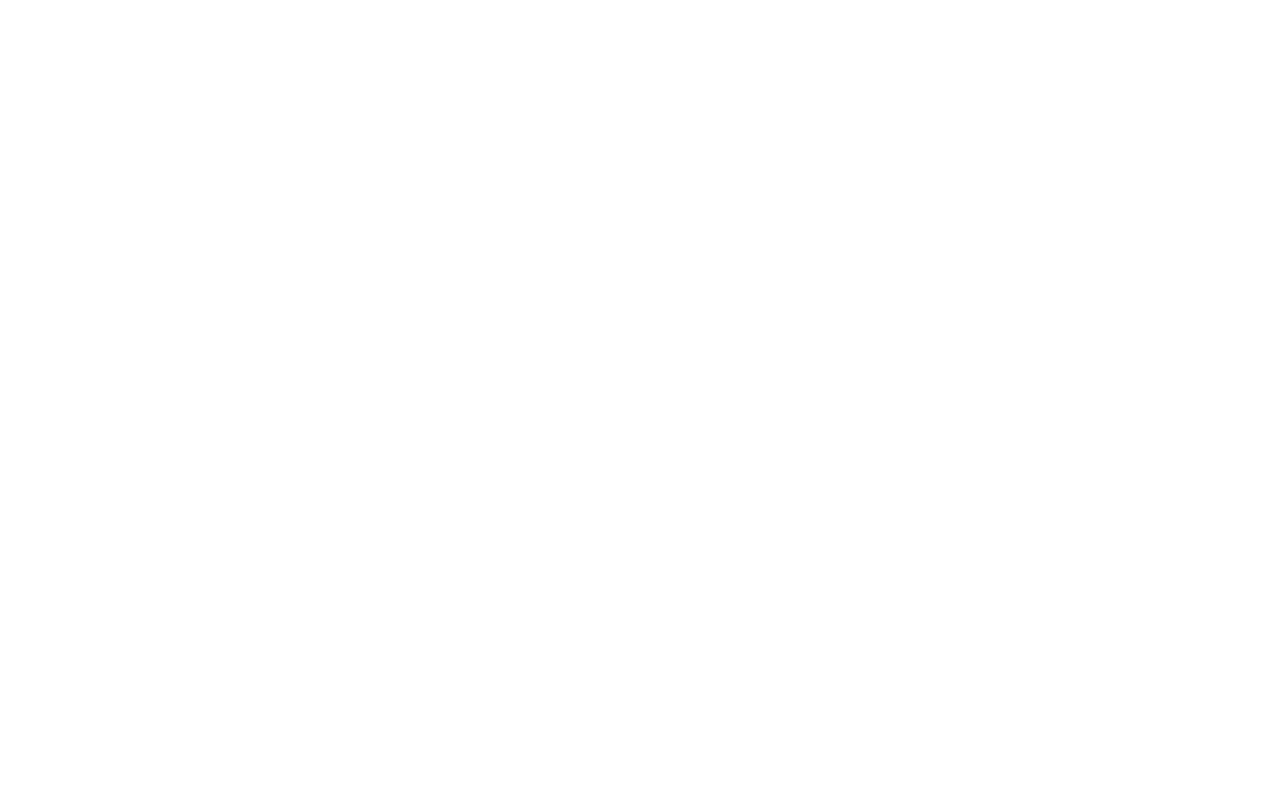
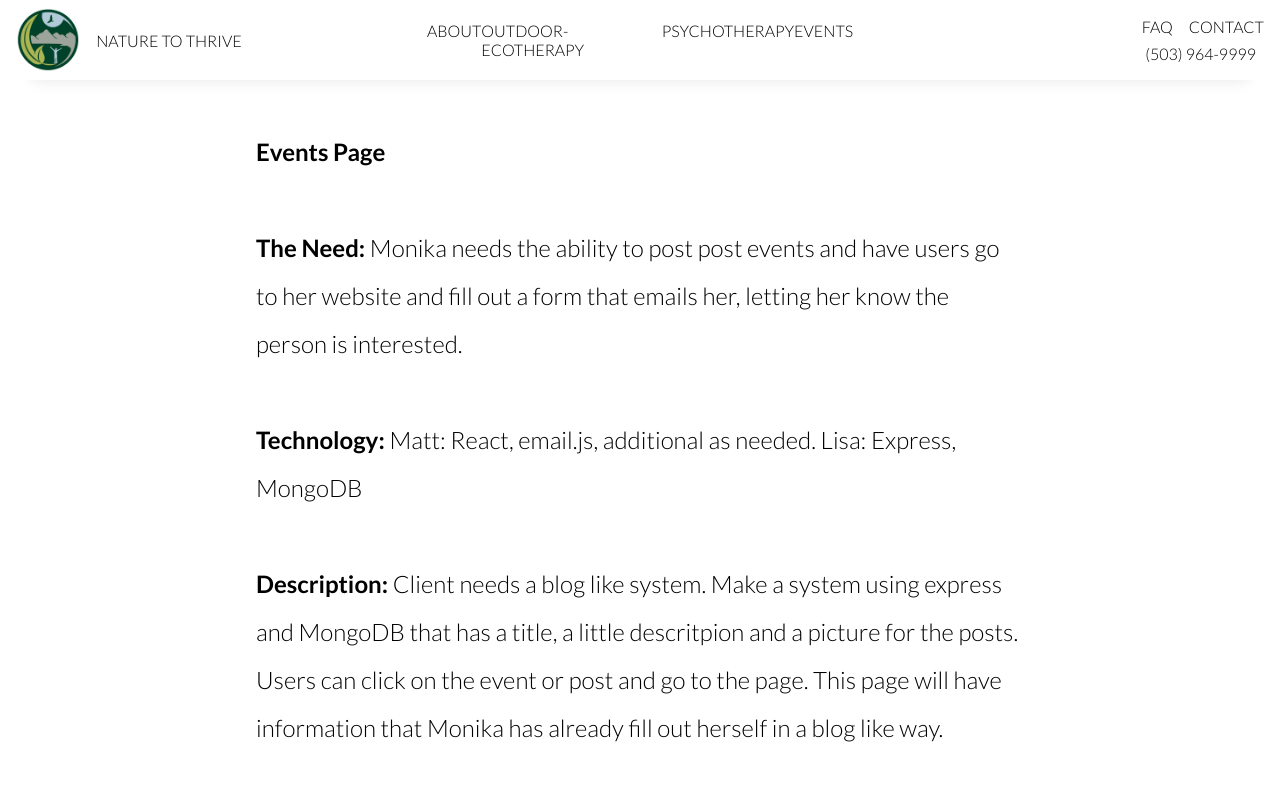
Before and after one commit to ChimentiMatt/Client_Nature_to_Thrive, a React (Create React App) app: page /events in a window 1280 px wide. Shown: the top 800 px of the page. Built offline with nearby package versions, Linux system fonts and the light colour scheme.

Commit message:
added react routing for events page. Events page has notes for lisa to do her backend tasks.

```diff
--- a/src/App.js
+++ b/src/App.js
@@ -9,6 +9,7 @@
 import PsychPage from './components/psych';
 import FaqPage from './components/faq';
 import ContactPage from './components/contact';
+import EventsPage from './components/events';
 
 function App() {
   return (
@@ -39,7 +40,9 @@
             <ContactPage />
           </Route>
 
-
+          <Route exact path="/events">
+            <EventsPage />
+          </Route>
 
 
         </Switch>
--- a/src/components/about.js
+++ b/src/components/about.js
@@ -2,7 +2,6 @@
 import Header from './header.js'
 import Monika from './images/MonikaHeadshot.jpg'
 import Monikal from './images/MonikaHeadshot.jpg'
-
 
 export default function AboutPage() {
     return(
@@ -16,7 +15,7 @@
                             <img id ="MonikaAboutImg" src={Monikal}></img>
                         </div>
                         <div id="aboutRight">
-                            <p>SDLKFJSDLFSF SLDKFSDLFK Sflknfsdlkf asdlf sad;fl nasf asd;lf kajsdf l;as a;jfsadasfsadf ksadkfsadf saf asdk;f hsadkjfhd skjfhasdkf sadkf jasdkfj hasdkf hasdk;f hasdkfj asdkf jasd kfjas dfk;jas df ;ksajd</p>
+                            <p>Monika likes cats SLDKFSDLFK Sflknfsdlkf asdlf sad;fl nasf asd;lf kajsdf l;as a;jfsadasfsadf ksadkfsadf saf asdk;f hsadkjfhd skjfhasdkf sadkf jasdkfj hasdkf hasdk;f hasdkfj asdkf jasd kfjas dfk;jas df ;ksajd</p>
                         </div>
                     </div>
                 </div>
--- /dev/null
+++ b/src/components/events.js
@@ -0,0 +1,27 @@
+import React from 'react'
+import Header from './header'
+
+export default function EventsPage() {
+    return(
+        <>
+            <Header />
+           <div id="lisa">
+                <br></br>
+                <strong id="bold">Events Page</strong>
+                <br></br><br></br>
+                <strong id="bold">The Need:</strong> Monika needs the ability to post post events and have users go to her website and fill out a form that emails her, letting her know the person is interested.
+                <br></br>
+                <br></br>
+                <strong id="bold">Technology:</strong> Matt: React, email.js, additional as needed. Lisa: Express, MongoDB
+                <br></br>
+                <br></br>
+                <strong id="bold">Description:</strong> Client needs a blog like system.
+                Make a system using express and MongoDB that has a title, a little descritpion and a picture for the posts. Users can click on the event or post and go to the page. This page will have information that Monika has already fill out herself in a blog like way.
+                <br></br>     <br></br>
+                In these posts, there will be a form that will connect to email.js that will tell Monika something like "Name, email, and so on is interested in event X on date X". The actual form itself is not backend, however, it should automatically know what blog post or event the form is in. So, if the user clicked on an event im making up called "Garden Event", The form I will connect with email.js will not allow the user to select the wrong event.
+                <br></br>     <br></br>
+                You do not need to do any styling, or anything else. Core functionality of the system the only goal for you.
+           </div>
+         </>
+    )
+}
--- a/src/components/header.js
+++ b/src/components/header.js
@@ -34,6 +34,9 @@
                     <Link to ='/psychotherapy' className="headerLinks">
                         PSYCHOTHERAPY
                     </Link>
+                    <Link to ='/events' className="headerLinks">
+                        EVENTS
+                    </Link>
                 </Router>
             </div>
             <div id="headerRight">
--- a/src/components/landing.js
+++ b/src/components/landing.js
@@ -23,7 +23,6 @@
                     </Router>
                 </div>
             </div>
-
             <AboutPage />
         </>
     )
--- a/src/index.css
+++ b/src/index.css
@@ -43,6 +43,7 @@
    justify-content: space-between;
    width: 33.3%;
    text-decoration: none;
+
 }
 
 .headerLinks{
@@ -160,3 +161,18 @@
 #MonikaAboutImg{
     width: 100%;
 }
+
+
+
+
+/* lisa notes */
+#lisa{
+    margin-left: 20vw;
+    margin-right: 20vw;
+    font-size: 1.5rem;
+    line-height: 3rem;
+}
+
+#bold{
+    font-weight: bold;
+}
```
